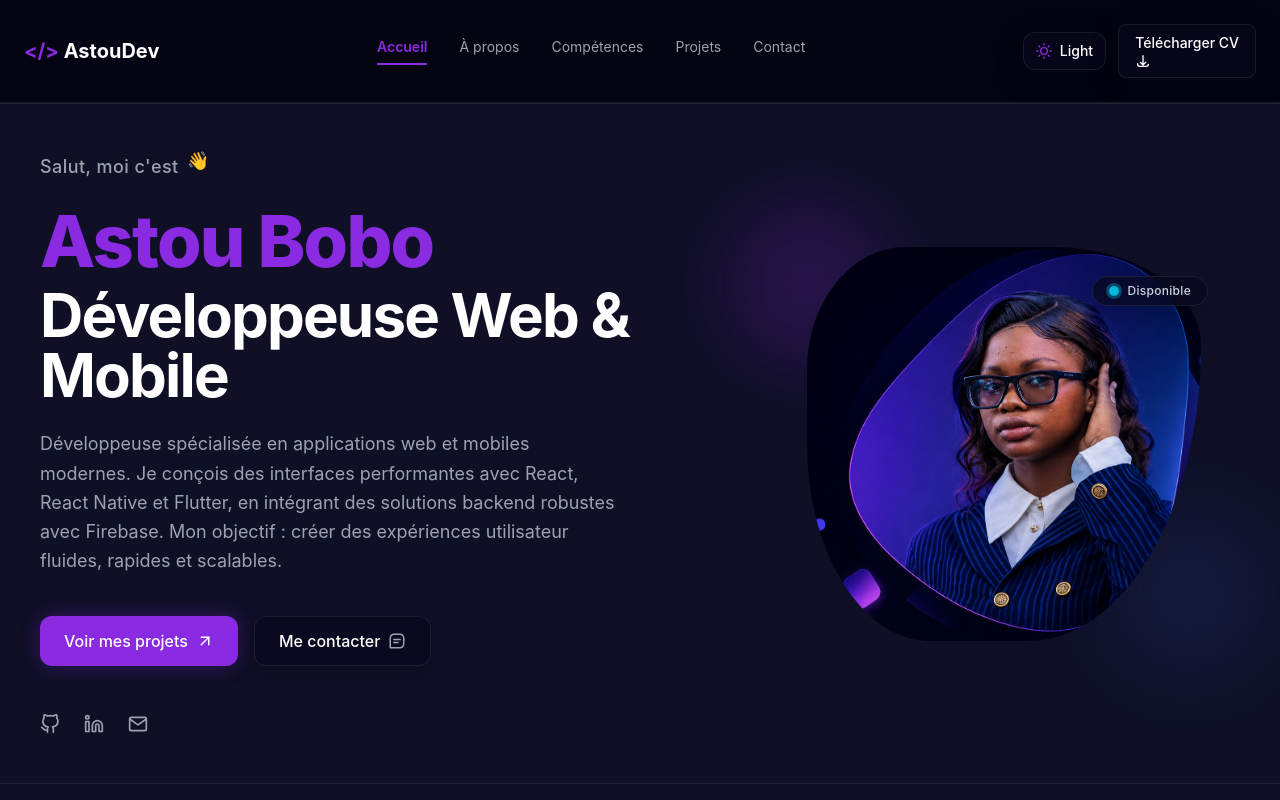
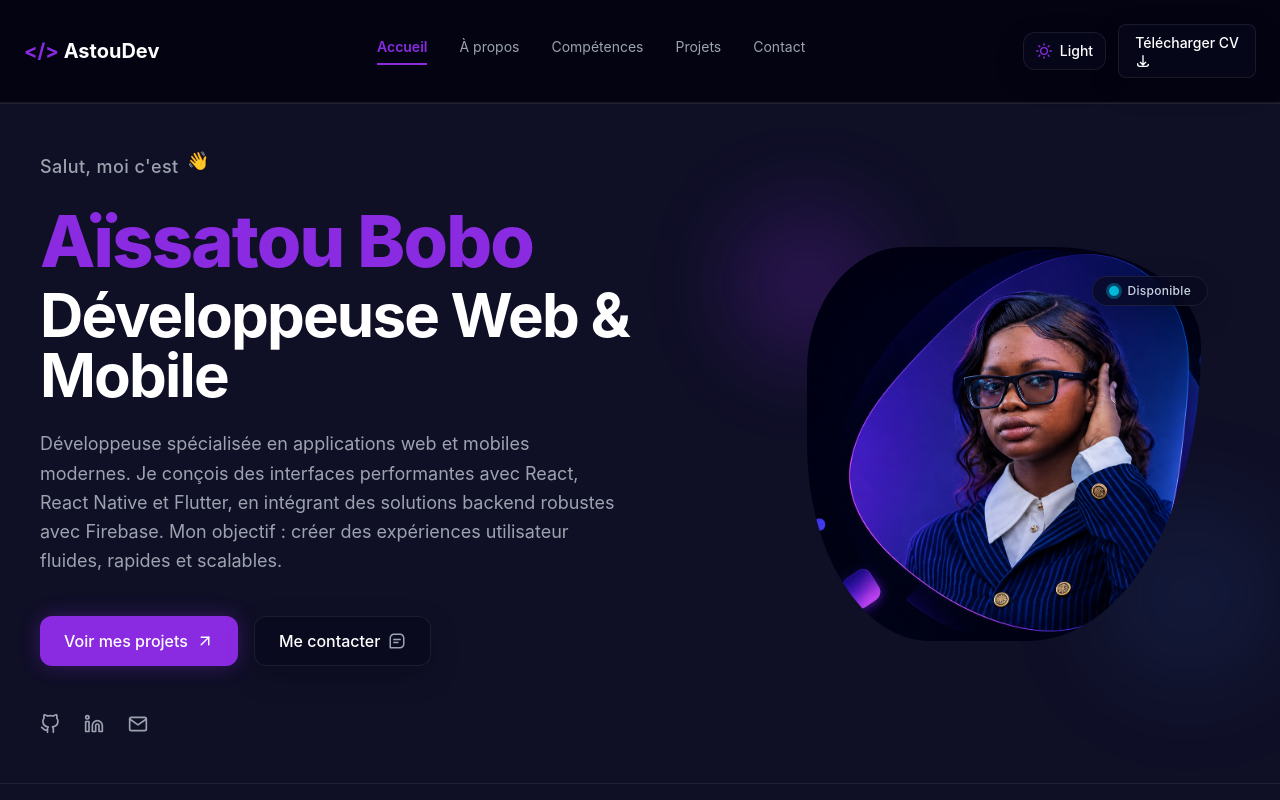
Before and after one commit to AissatouboboDiallo/portofolio_astouDev, a React (Vite) app: page / in a window 1280 px wide. Shown: the top 800 px of the page. Built offline with nearby package versions, Linux system fonts and the light colour scheme.

Commit message:
version 1.2

```diff
--- a/src/features/portfolioSlice.js
+++ b/src/features/portfolioSlice.js
@@ -11,7 +11,7 @@ const getInitialTheme = () => {
 const initialState = {
   theme: getInitialTheme(),
      profile: {
-    name: "Astou Bobo",
+    name: "Aïssatou Bobo",
     role: "Développeuse Web & Mobile",
     description:
       "Développeuse spécialisée en applications web et mobiles modernes. Je conçois des interfaces performantes avec React, React Native et Flutter, en intégrant des solutions backend robustes avec Firebase. Mon objectif : créer des expériences utilisateur fluides, rapides et scalables.",
```
